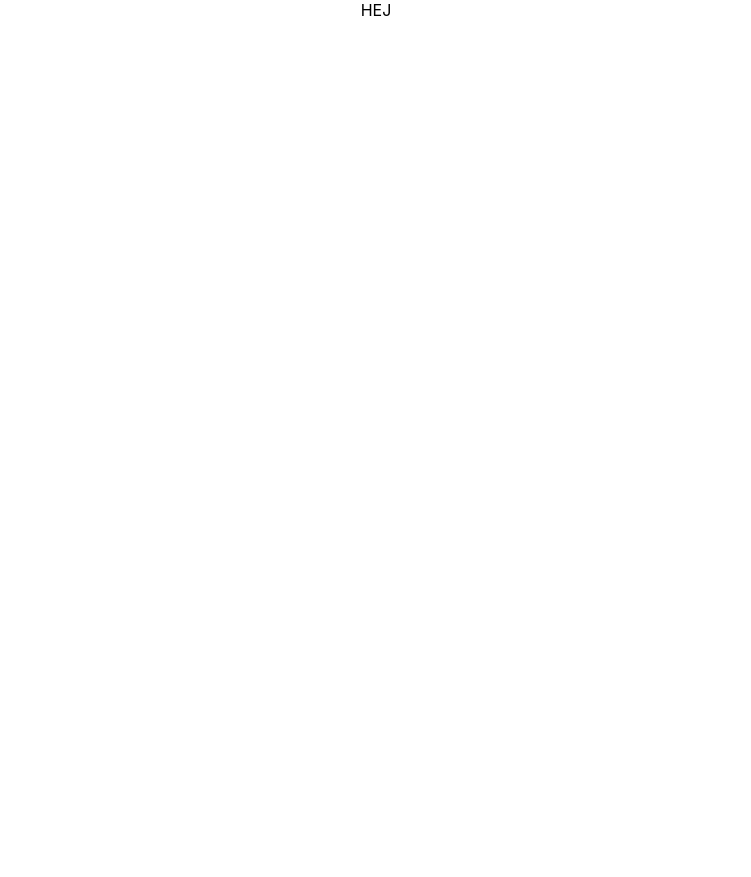
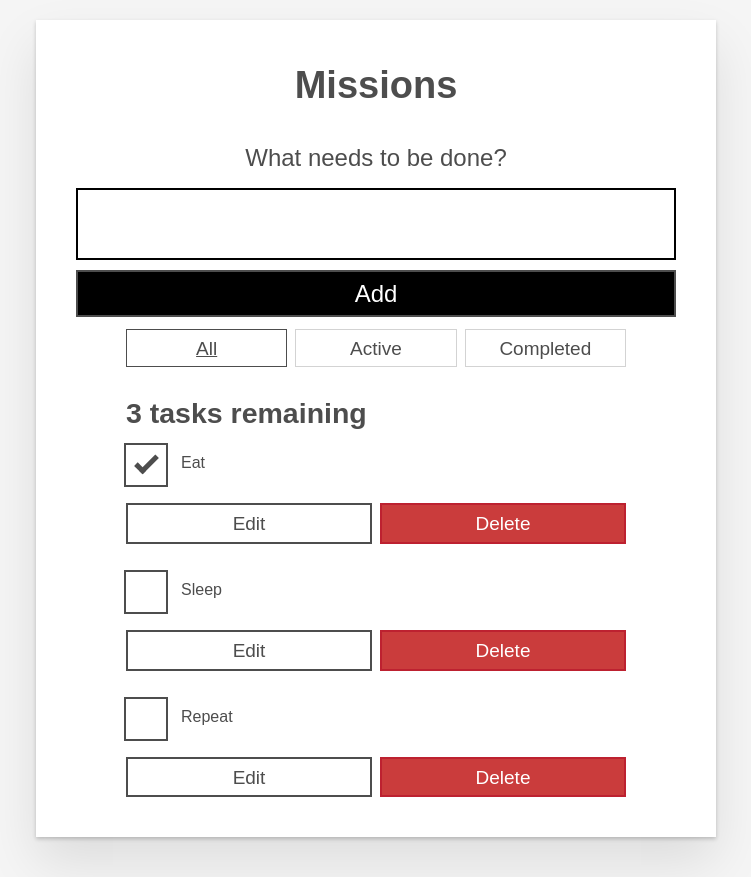
Before and after one commit to josefhedblom/todo-application, a React (Create React App) app in the folder client/: page / in a window 1280 px wide. Shown: the whole page, without its empty margins (264-1015 px from the left). Before the commit the page ends 800 px from the top, so only its background shows below. Built offline with nearby package versions, Linux system fonts and the light colour scheme.

Commit message:
to do klar

```diff
--- a/client/src/App.css
+++ b/client/src/App.css
@@ -1,38 +1,292 @@
-.App {
+/* RESETS */
+*,
+*::before,
+*::after {
+  box-sizing: border-box;
+}
+*:focus {
+  outline: 3px dashed #228bec;
+  outline-offset: 0;
+}
+html {
+  font: 62.5% / 1.15 sans-serif;
+}
+h1,
+h2 {
+  margin-bottom: 0;
+}
+ul {
+  list-style: none;
+  padding: 0;
+}
+button {
+  border: none;
+  margin: 0;
+  padding: 0;
+  width: auto;
+  overflow: visible;
+  background: transparent;
+  color: inherit;
+  font: inherit;
+  line-height: normal;
+  -webkit-font-smoothing: inherit;
+  -moz-osx-font-smoothing: inherit;
+  -webkit-appearance: none;
+}
+button::-moz-focus-inner {
+  border: 0;
+}
+button,
+input,
+optgroup,
+select,
+textarea {
+  font-family: inherit;
+  font-size: 100%;
+  line-height: 1.15;
+  margin: 0;
+}
+button,
+input {
+  overflow: visible;
+}
+input[type="text"] {
+  border-radius: 0;
+}
+body {
+  width: 100%;
+  max-width: 68rem;
+  margin: 0 auto;
+  font: 1.6rem/1.25 Arial, sans-serif;
+  background-color: #f5f5f5;
+  color: #4d4d4d;
+}
+@media screen and (min-width: 620px) {
+  body {
+    font-size: 1.9rem;
+    line-height: 1.31579;
+  }
+}
+/*END RESETS*/
+/* GLOBAL STYLES */
+.form-group > input[type="text"] {
+  display: inline-block;
+  margin-top: 0.4rem;
+}
+.btn {
+  padding: 0.8rem 1rem 0.7rem;
+  border: 0.2rem solid #4d4d4d;
+  cursor: pointer;
+  text-transform: capitalize;
+}
+.btn.toggle-btn {
+  border-width: 1px;
+  border-color: #d3d3d3;
+}
+.btn.toggle-btn[aria-pressed="true"] {
+  text-decoration: underline;
+  border-color: #4d4d4d;
+}
+.btn__danger {
+  color: #fff;
+  background-color: #ca3c3c;
+  border-color: #bd2130;
+}
+.btn__filter {
+  border-color: lightgrey;
+}
+.btn__primary {
+  color: #fff;
+  background-color: #000;
+}
+.btn-group {
+  display: flex;
+  justify-content: space-between;
+}
+.btn-group > * {
+  flex: 1 1 49%;
+}
+.btn-group > * + * {
+  margin-left: 0.8rem;
+}
+.label-wrapper {
+  margin: 0;
+  flex: 0 0 100%;
   text-align: center;
 }
-
-.App-logo {
-  height: 40vmin;
-  pointer-events: none;
+.visually-hidden {
+  position: absolute !important;
+  height: 1px;
+  width: 1px;
+  overflow: hidden;
+  clip: rect(1px 1px 1px 1px);
+  clip: rect(1px, 1px, 1px, 1px);
+  white-space: nowrap;
 }
-
-@media (prefers-reduced-motion: no-preference) {
-  .App-logo {
-    animation: App-logo-spin infinite 20s linear;
+[class*="stack"] > * {
+  margin-top: 0;
+  margin-bottom: 0;
+}
+.stack-small > * + * {
+  margin-top: 1.25rem;
+}
+.stack-large > * + * {
+  margin-top: 2.5rem;
+}
+@media screen and (min-width: 550px) {
+  .stack-small > * + * {
+    margin-top: 1.4rem;
+  }
+  .stack-large > * + * {
+    margin-top: 2.8rem;
   }
 }
-
-.App-header {
-  background-color: #282c34;
-  min-height: 100vh;
-  display: flex;
-  flex-direction: column;
-  align-items: center;
-  justify-content: center;
-  font-size: calc(10px + 2vmin);
-  color: white;
+.stack-exception {
+  margin-top: 1.2rem;
 }
-
-.App-link {
-  color: #61dafb;
+/* END GLOBAL STYLES */
+.todoapp {
+  background: #fff;
+  margin: 2rem 0 4rem 0;
+  padding: 1rem;
+  position: relative;
+  box-shadow: 0 2px 4px 0 rgba(0, 0, 0, 0.2), 0 2.5rem 5rem 0 rgba(0, 0, 0, 0.1);
 }
-
-@keyframes App-logo-spin {
-  from {
-    transform: rotate(0deg);
-  }
-  to {
-    transform: rotate(360deg);
+@media screen and (min-width: 550px) {
+  .todoapp {
+    padding: 4rem;
   }
 }
+.todoapp > * {
+  max-width: 50rem;
+  margin-left: auto;
+  margin-right: auto;
+}
+.todoapp > form {
+  max-width: 100%;
+}
+.todoapp > h1 {
+  display: block;
+  max-width: 100%;
+  text-align: center;
+  margin: 0;
+  margin-bottom: 1rem;
+}
+.label__lg {
+  line-height: 1.01567;
+  font-weight: 300;
+  padding: 0.8rem;
+  margin-bottom: 1rem;
+  text-align: center;
+}
+.input__lg {
+  padding: 2rem;
+  border: 2px solid #000;
+}
+.input__lg:focus {
+  border-color: #4d4d4d;
+  box-shadow: inset 0 0 0 2px;
+}
+[class*="__lg"] {
+  display: inline-block;
+  width: 100%;
+  font-size: 1.9rem;
+}
+[class*="__lg"]:not(:last-child) {
+  margin-bottom: 1rem;
+}
+@media screen and (min-width: 620px) {
+  [class*="__lg"] {
+    font-size: 2.4rem;
+  }
+}
+.filters {
+  width: 100%;
+  margin: unset auto;
+}
+/* Todo item styles */
+.todo {
+  display: flex;
+  flex-direction: row;
+  flex-wrap: wrap;
+}
+.todo > * {
+  flex: 0 0 100%;
+}
+.todo-text {
+  width: 100%;
+  min-height: 4.4rem;
+  padding: 0.4rem 0.8rem;
+  border: 2px solid #565656;
+}
+.todo-text:focus {
+  box-shadow: inset 0 0 0 2px;
+}
+/* CHECKBOX STYLES */
+.c-cb {
+  box-sizing: border-box;
+  font-family: Arial, sans-serif;
+  -webkit-font-smoothing: antialiased;
+  font-weight: 400;
+  font-size: 1.6rem;
+  line-height: 1.25;
+  display: block;
+  position: relative;
+  min-height: 44px;
+  padding-left: 40px;
+  clear: left;
+}
+.c-cb > label::before,
+.c-cb > input[type="checkbox"] {
+  box-sizing: border-box;
+  top: -2px;
+  left: -2px;
+  width: 44px;
+  height: 44px;
+}
+.c-cb > input[type="checkbox"] {
+  -webkit-font-smoothing: antialiased;
+  cursor: pointer;
+  position: absolute;
+  z-index: 1;
+  margin: 0;
+  opacity: 0;
+}
+.c-cb > label {
+  font-size: inherit;
+  font-family: inherit;
+  line-height: inherit;
+  display: inline-block;
+  margin-bottom: 0;
+  padding: 8px 15px 5px;
+  cursor: pointer;
+  touch-action: manipulation;
+}
+.c-cb > label::before {
+  content: "";
+  position: absolute;
+  border: 2px solid currentColor;
+  background: transparent;
+}
+.c-cb > input[type="checkbox"]:focus + label::before {
+  border-width: 4px;
+  outline: 3px dashed #228bec;
+}
+.c-cb > label::after {
+  box-sizing: content-box;
+  content: "";
+  position: absolute;
+  top: 11px;
+  left: 9px;
+  width: 18px;
+  height: 7px;
+  transform: rotate(-45deg);
+  border: solid;
+  border-width: 0 0 5px 5px;
+  border-top-color: transparent;
+  opacity: 0;
+  background: transparent;
+}
+.c-cb > input[type="checkbox"]:checked + label::after {
+  opacity: 1;
+}
--- a/client/src/App.js
+++ b/client/src/App.js
@@ -2,8 +2,7 @@
 import {
   BrowserRouter as Router,
   Switch,
-  Route,
-  Redirect,
+  Route
 } from "react-router-dom";
 import todo from './component/todo';
 import login from './component/login/Login';
@@ -11,25 +10,123 @@
 
 import './App.css';
 
-function App() {
+function App(props) {
+  // return (
+  //   <Router>
+
+  //     <div className="App">
+  //       <header>
+  //         Dina Sysslor
+  //       </header>
+
+  //       function App(props) {
   return (
-    <Router>
-
-      <div className="App">
-        <header>
-          HEJ
-        </header>
-
-        <Switch>
-          <Route path="/todo" component={todo} />
-          <Route path="/login" component={login} />
+    <div className="todoapp stack-large">
+      <h1>Missions</h1>
+      <form>
+        <h2 className="label-wrapper">
+          <label htmlFor="new-todo-input" className="label__lg">
+            What needs to be done?
+          </label>
+        </h2>
+        <input
+          type="text"
+          id="new-todo-input"
+          className="input input__lg"
+          name="text"
+          autoComplete="off"
+        />
+        <button type="submit" className="btn btn__primary btn__lg">
+          Add
+        </button>
+      </form>
+      <div className="filters btn-group stack-exception">
+        <button type="button" className="btn toggle-btn" aria-pressed="true">
+          <span className="visually-hidden">Show </span>
+          <span>all</span>
+          <span className="visually-hidden"> tasks</span>
+        </button>
+        <button type="button" className="btn toggle-btn" aria-pressed="false">
+          <span className="visually-hidden">Show </span>
+          <span>Active</span>
+          <span className="visually-hidden"> tasks</span>
+        </button>
+        <button type="button" className="btn toggle-btn" aria-pressed="false">
+          <span className="visually-hidden">Show </span>
+          <span>Completed</span>
+          <span className="visually-hidden"> tasks</span>
+        </button>
+      </div>
+      <h2 id="list-heading">
+        3 tasks remaining
+      </h2>
+      <ul
+        role="list"
+        className="todo-list stack-large stack-exception"
+        aria-labelledby="list-heading"
+      >
+        <li className="todo stack-small">
+          <div className="c-cb">
+            <input id="todo-0" type="checkbox" defaultChecked={true} />
+            <label className="todo-label" htmlFor="todo-0">
+              Eat
+            </label>
+          </div>
+          <div className="btn-group">
+            <button type="button" className="btn">
+              Edit <span className="visually-hidden">Eat</span>
+            </button>
+            <button type="button" className="btn btn__danger">
+              Delete <span className="visually-hidden">Eat</span>
+            </button>
+          </div>
+        </li>
+        <li className="todo stack-small">
+          <div className="c-cb">
+            <input id="todo-1" type="checkbox" />
+            <label className="todo-label" htmlFor="todo-1">
+              Sleep
+            </label>
+          </div>
+          <div className="btn-group">
+            <button type="button" className="btn">
+              Edit <span className="visually-hidden">Sleep</span>
+            </button>
+            <button type="button" className="btn btn__danger">
+              Delete <span className="visually-hidden">Sleep</span>
+            </button>
+          </div>
+        </li>
+        <li className="todo stack-small">
+          <div className="c-cb">
+            <input id="todo-2" type="checkbox" />
+            <label className="todo-label" htmlFor="todo-2">
+              Repeat
+            </label>
+          </div>
+          <div className="btn-group">
+            <button type="button" className="btn">
+              Edit <span className="visually-hidden">Repeat</span>
+            </button>
+            <button type="button" className="btn btn__danger">
+              Delete <span className="visually-hidden">Repeat</span>
+            </button>
+          </div>
+        </li>
+      </ul>
+    </div>
+  );
+}
+        {/* <Switch>
+          <Route exakt path="/" component={todo}></Route>
+          <Route path="/login" component={login} /> hemm
           <Route path="/register" component={register} />
-        </Switch>
+        </Switch> */}
 
 
-      </div>
-    </Router>
-  );
-}
+//       </div>
+//     </Router>
+//   );
+// }
 
 export default App;
--- a/client/src/component/register.js
+++ b/client/src/component/register.js
@@ -3,6 +3,7 @@
 function register() {
   return (
     <div>
+      <h1> Register </h1>
       jsjs
     </div>
   )
```
Also changed, not shown: client/src/component/todo.js (+68 -71 lines), 2 other files (tests, documents, lock files or other folders).
